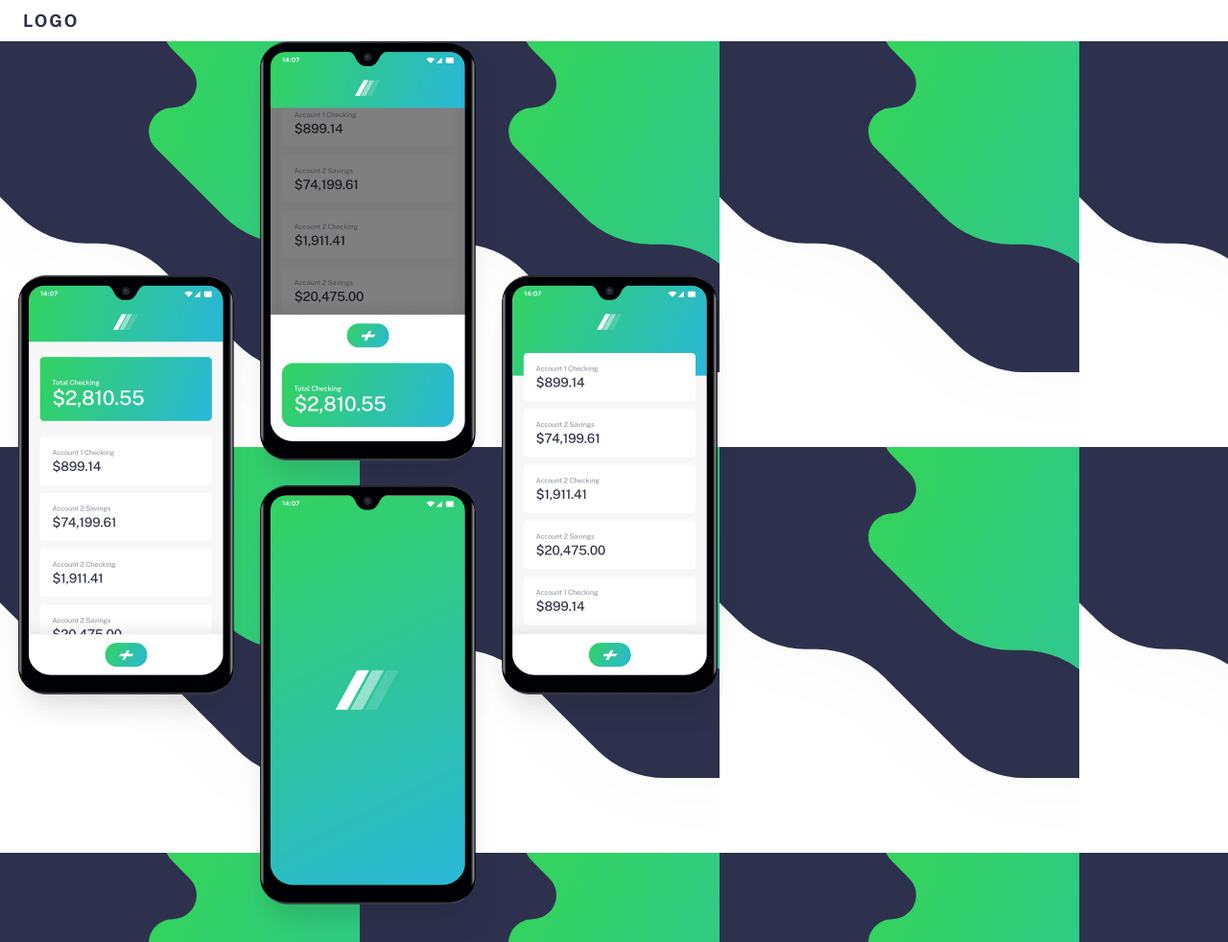
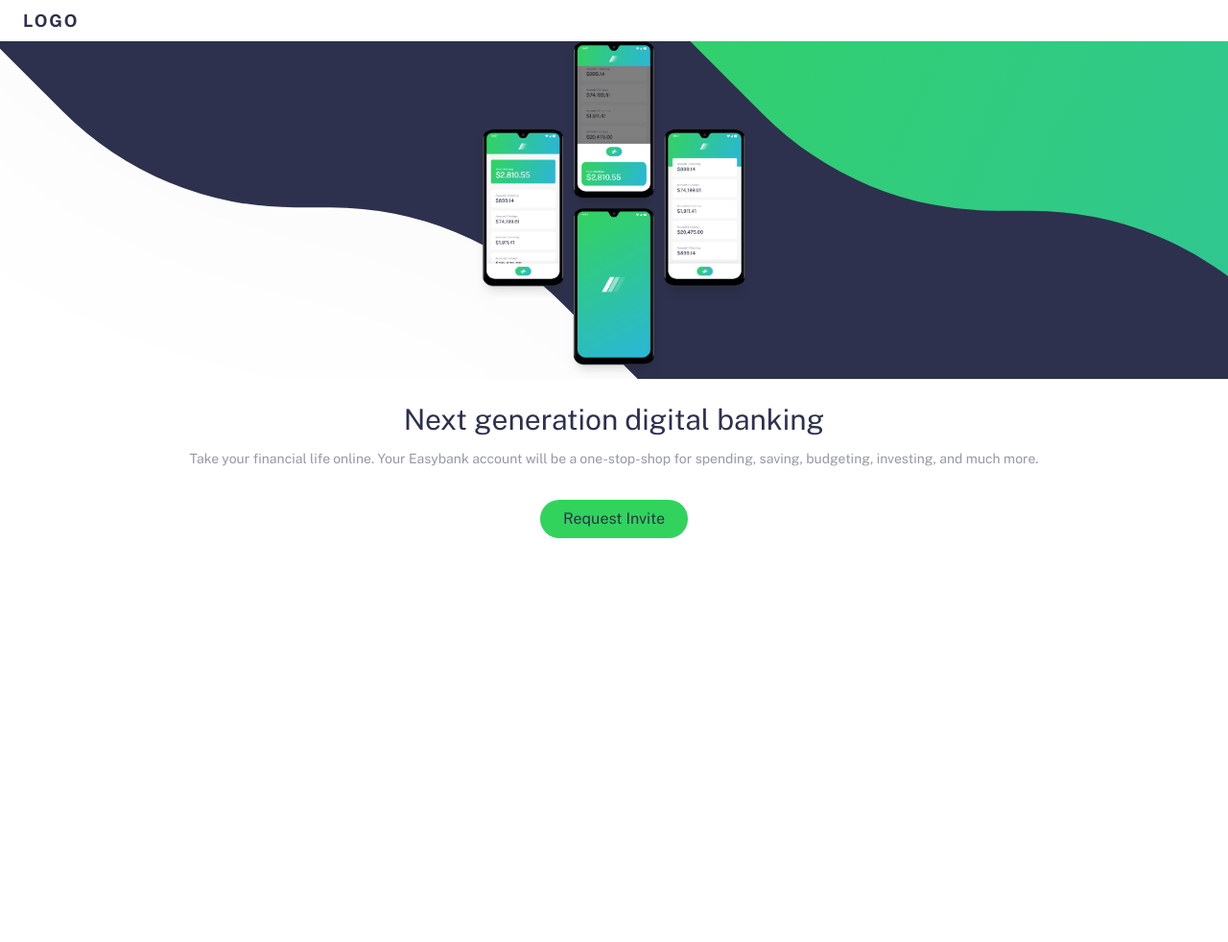
Before and after one commit to guidefari/easybank-tailwind-template, a website built with Parcel: page src/index.html in a window 1280 px wide. Shown: the whole page at 96% size. After the commit the page ends 800 px from the top, so only its background shows below. Built offline with nearby package versions, Linux system fonts and the light colour scheme.

Commit message:
hero skeleton done

```diff
--- a/package.json
+++ b/package.json
@@ -3,6 +3,7 @@
   "version": "1.0.0",
   "description": "A simple tailwind template, based off of a frontendmentor design",
   "scripts": {
+    "clear-build-cache": "rm -rf .cache/ dist/",
     "dev": "npx parcel src/index.html",
     "prod": "npx parcel build src/index.html"
   },
@@ -15,5 +16,8 @@
     "postcss": "^7.0.32",
     "tailwindcss": "^1.5.1",
     "typescript": "^3.9.7"
+  },
+  "dependencies": {
+    "@tailwindcss/typography": "^0.2.0"
   }
 }
--- a/src/assets/css/styles.css
+++ b/src/assets/css/styles.css
@@ -19,6 +19,10 @@
     --color-very-light-gray: hsl(0, 0%, 98%);
 }
 
-#intro {
+#hero-image {
+    height: 22rem;
+    background-position: center; /* Center the image */
+    background-repeat: no-repeat; /* Do not repeat the image */
+    background-size: cover;
     background-image: url(../../../design/images/bg-intro-mobile.svg);
 }
--- a/src/index.html
+++ b/src/index.html
@@ -36,9 +36,19 @@
       </div>
     </header>
     <!-- Because the header is fixed, make sure the first element under it has adequate margin/padding-top in order to be visible -->
-   <section id="intro" class="h-full">
-     <img src="../design/images/image-mockups.png" alt="">
-   </section>
+    <div id="hero-section">
+        <section id="hero-image" class="flex items-center justify-center">
+          <img class="inline-block h-full mx-auto" src="../design/images/image-mockups.png" alt="">
+        </section>
+
+      <section id="hero-text" class="flex flex-col p-5 text-center ">
+        <h1 class="px-3 mb-2 text-3xl font- text-primary-Dark-Blue">  Next generation digital banking</h1>
+        <p class="text-sm text-neutral-Grayish-Blue">Take your financial life online. Your Easybank account will be a one-stop-shop
+          for spending, saving, budgeting, investing, and much more.</p>
+        <button class="inline-block px-6 py-2 mx-auto my-8 rounded-full bg-primary-Lime-Green">Request Invite</button>
+      </section>
+    </div>
+
   </body>
 
 <script>
--- a/tailwind.config.js
+++ b/tailwind.config.js
@@ -746,5 +746,7 @@
     transitionDelay: ['responsive'],
   },
   corePlugins: {},
-  plugins: [],
+  plugins: [
+    require('@tailwindcss/typography'),
+  ],
 }
```
Also changed, not shown: 1 other file.
